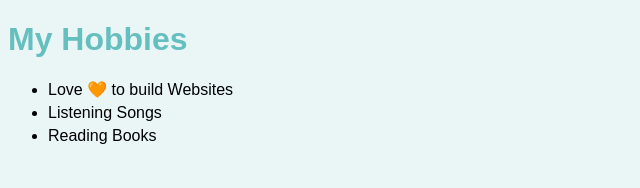
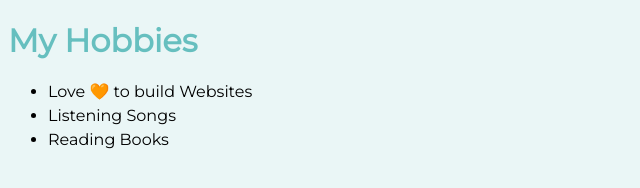
Before and after one commit to ajayjangir0044/CV, a plain HTML site: page docs/hobbies.html in a window 1280 px wide. Shown: the whole page, without its empty margins (0-640 px from the left). Drawn offline with Linux system fonts and the light colour scheme.

Commit message:
Add files via upload

```diff
--- a/docs/hobbies.html
+++ b/docs/hobbies.html
@@ -4,6 +4,8 @@
     <meta charset="UTF-8">
     <meta name="viewport" content="width=device-width, initial-scale=1.0">
     <link rel="stylesheet" href="hobbies.css">
+
+    <link href="https://fonts.googleapis.com/css2?family=Montserrat&family=Sacramento&display=swap" rel="stylesheet">
     <title>My Hobbies </title>
 </head>
 <body>
```
